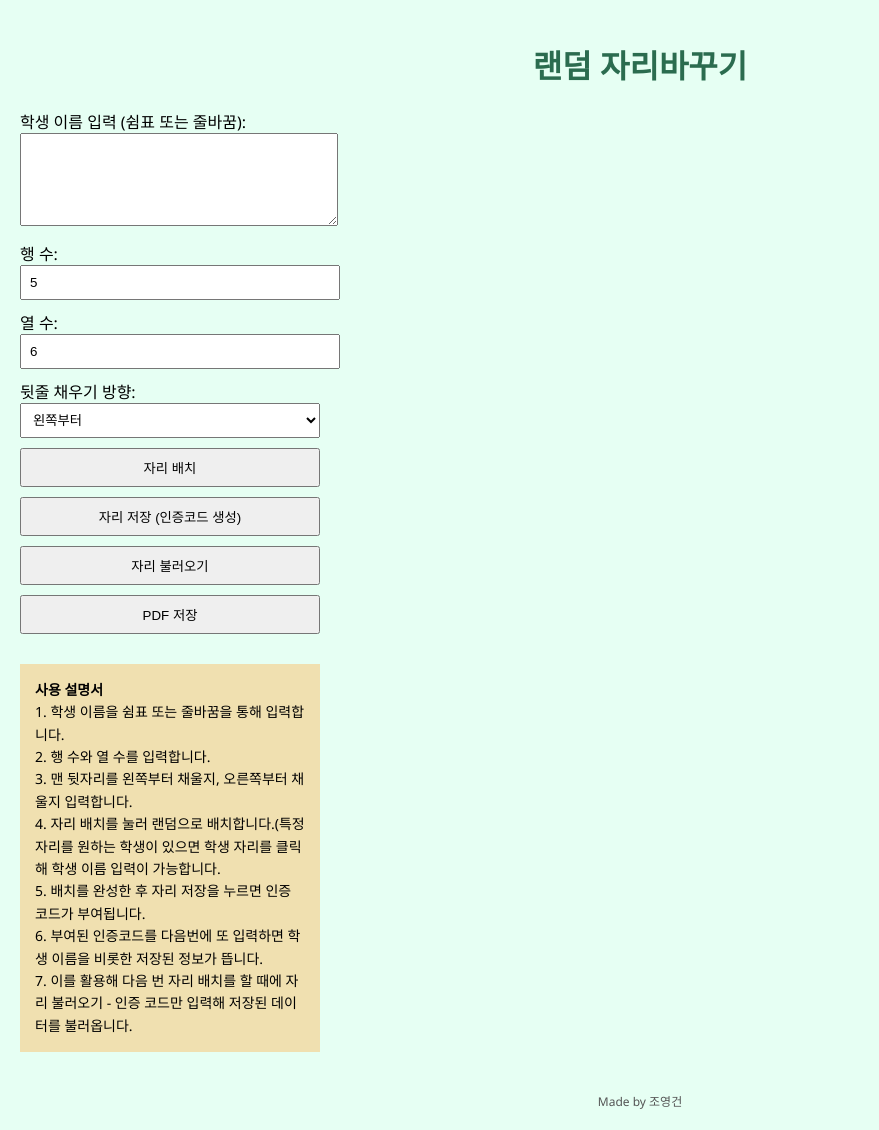
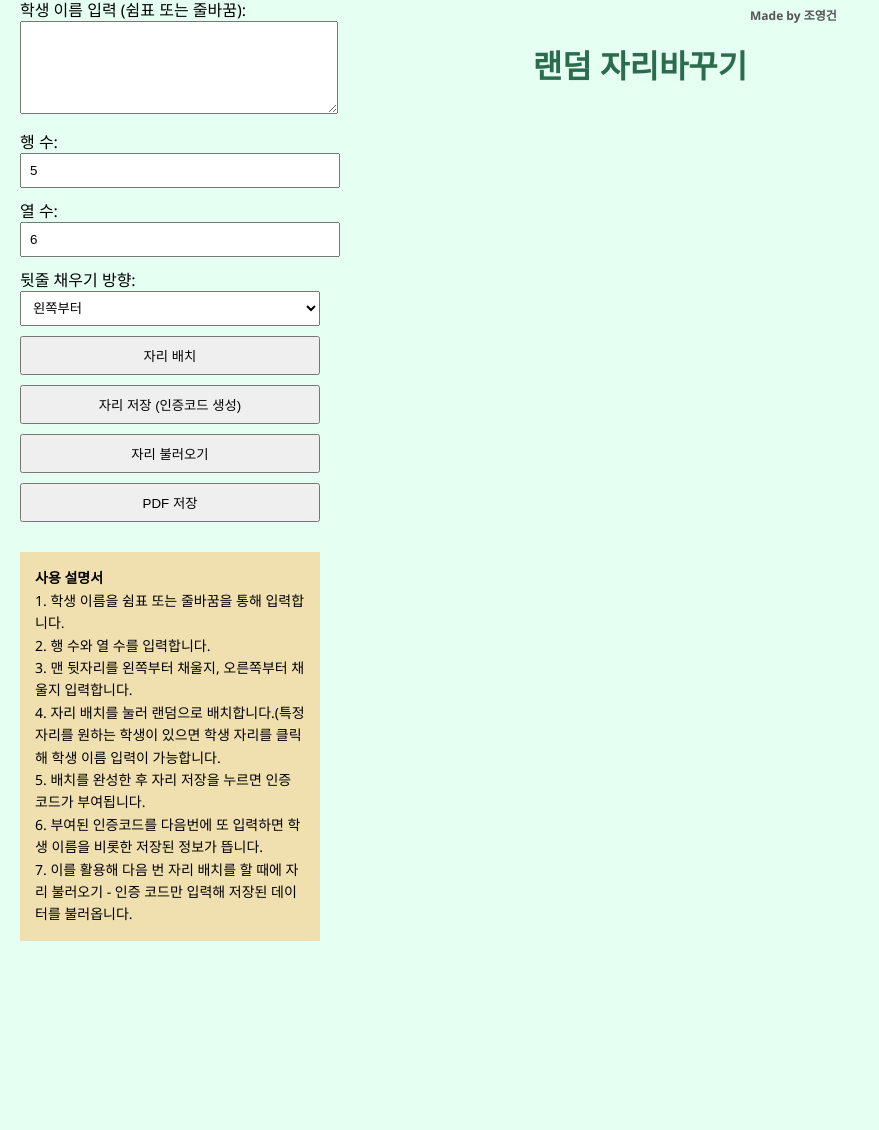
Before and after one commit to jyg0224/seat, a plain HTML site: page index.html in a window 1280 px wide. Shown: the whole page, without its empty margins (0-879 px from the left). After the commit the page ends 961 px from the top, so only its background shows below. Drawn offline with Linux system fonts and the light colour scheme.

Commit message:
Update index.html

```diff
--- a/index.html
+++ b/index.html
@@ -160,14 +160,17 @@
     h1 {
       text-align: center;
       color: #2b6c4f;
+      margin-bottom: 10px;
     }
     .container {
       display: flex;
       gap: 10cm;
       align-items: flex-start;
+      margin-top: -50px;
     }
     .left-panel {
       width: 300px;
+      margin-top: -50px;
     }
     .left-panel textarea, .left-panel input, .left-panel select, .left-panel button {
       width: 100%;
@@ -206,8 +209,11 @@
     .footer {
       text-align: center;
       font-size: 12px;
-      margin-top: 40px;
+      margin-top: -35px;
       color: #555;
+      position: absolute;
+      left: 50%;
+      transform: translateX(110px);
     }
     .instruction {
       background: #f0e0b0;
@@ -219,7 +225,7 @@
   </style>
 </head>
 <body>
-  <h1>랜덤 자리바꾸기</h1>
+  <h1>랜덤 자리바꾸기 <span class="footer">Made by 조영건</span></h1>
   <div class="container">
     <div class="left-panel">
       <label>학생 이름 입력 (쉼표 또는 줄바꿈):</label>
@@ -256,6 +262,5 @@
 
     <div id="seatGrid"></div>
   </div>
-  <div class="footer">Made by 조영건</div>
 </body>
 </html>
```
